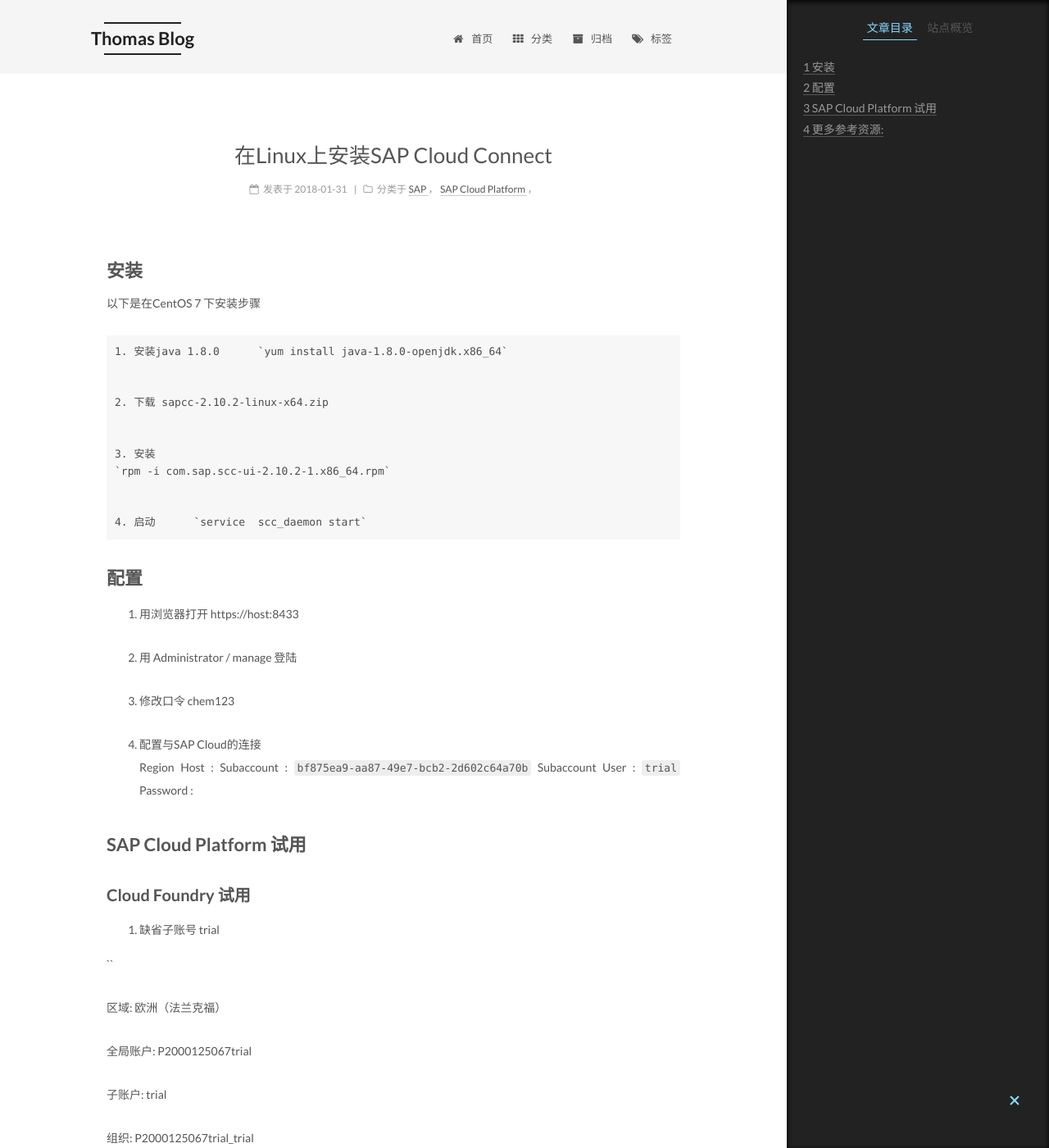
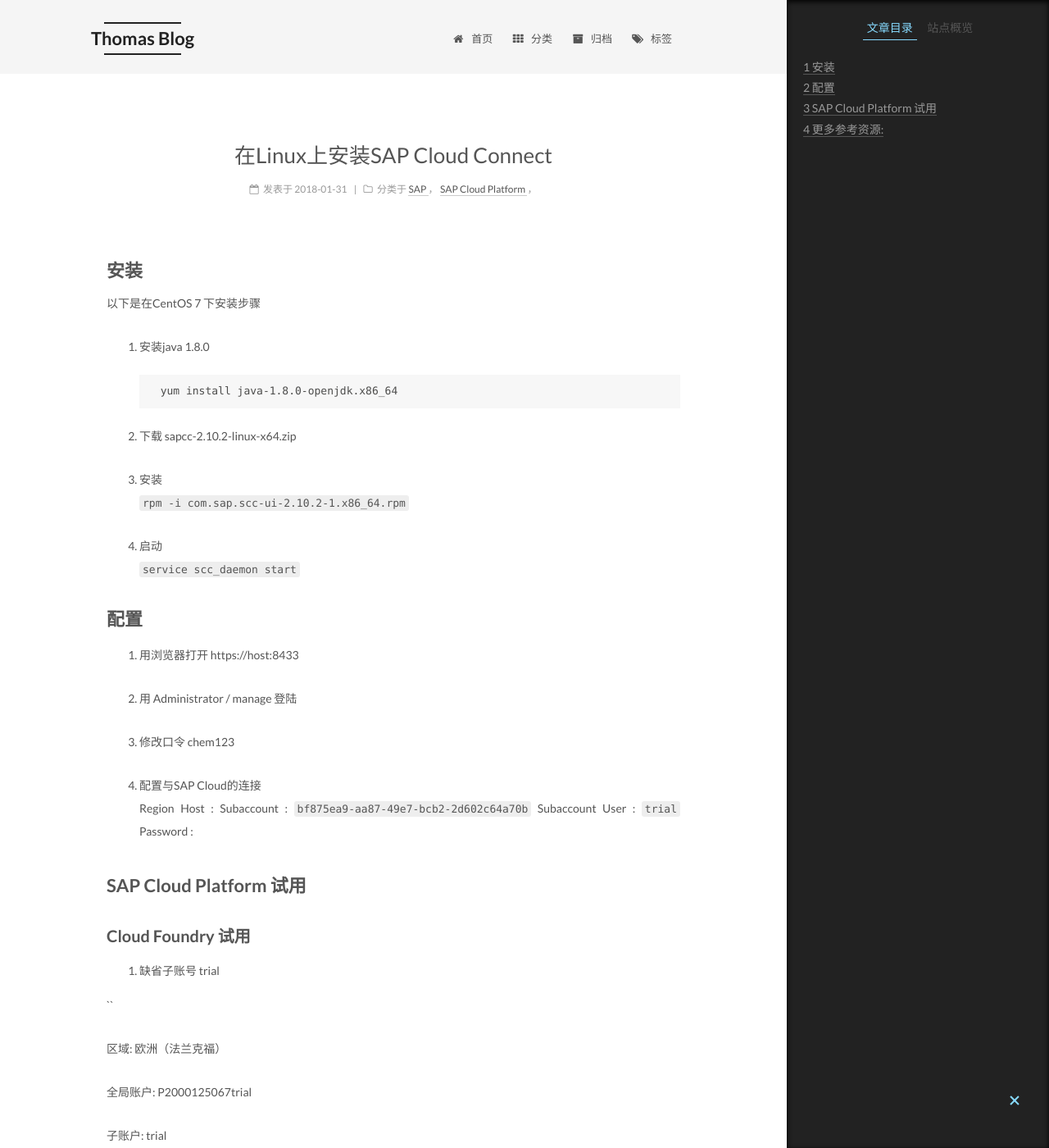
Before and after one commit to thomasli67/thomasli67.github.io, a Jekyll site: the page built from _posts/2018-02-02-Install-SAP-Cloud-Connector-On-Linux.md, in a window 1280 px wide and 1400 px high. Shown: the whole window at 82% size. Built offline with Jekyll 4.4.1, drawn with Linux system fonts in a browser that asks for light colours.

Commit message:
Modify md format

````diff
--- a/_posts/2018-02-02-Install-SAP-Cloud-Connector-On-Linux.md
+++ b/_posts/2018-02-02-Install-SAP-Cloud-Connector-On-Linux.md
@@ -13,18 +13,20 @@ tags:
 ## 安装
    以下是在CentOS 7 下安装步骤
 
-    1. 安装java 1.8.0
-   `yum install java-1.8.0-openjdk.x86_64`
+1. 安装java 1.8.0
+  ```
+  yum install java-1.8.0-openjdk.x86_64
+  ```
 
 
-    2. 下载 sapcc-2.10.2-linux-x64.zip
+2. 下载 sapcc-2.10.2-linux-x64.zip
 
 
-    3. 安装
+3. 安装
     `rpm -i com.sap.scc-ui-2.10.2-1.x86_64.rpm`
 
 
-    4. 启动
+4. 启动
    `service  scc_daemon start`
 
 
````
